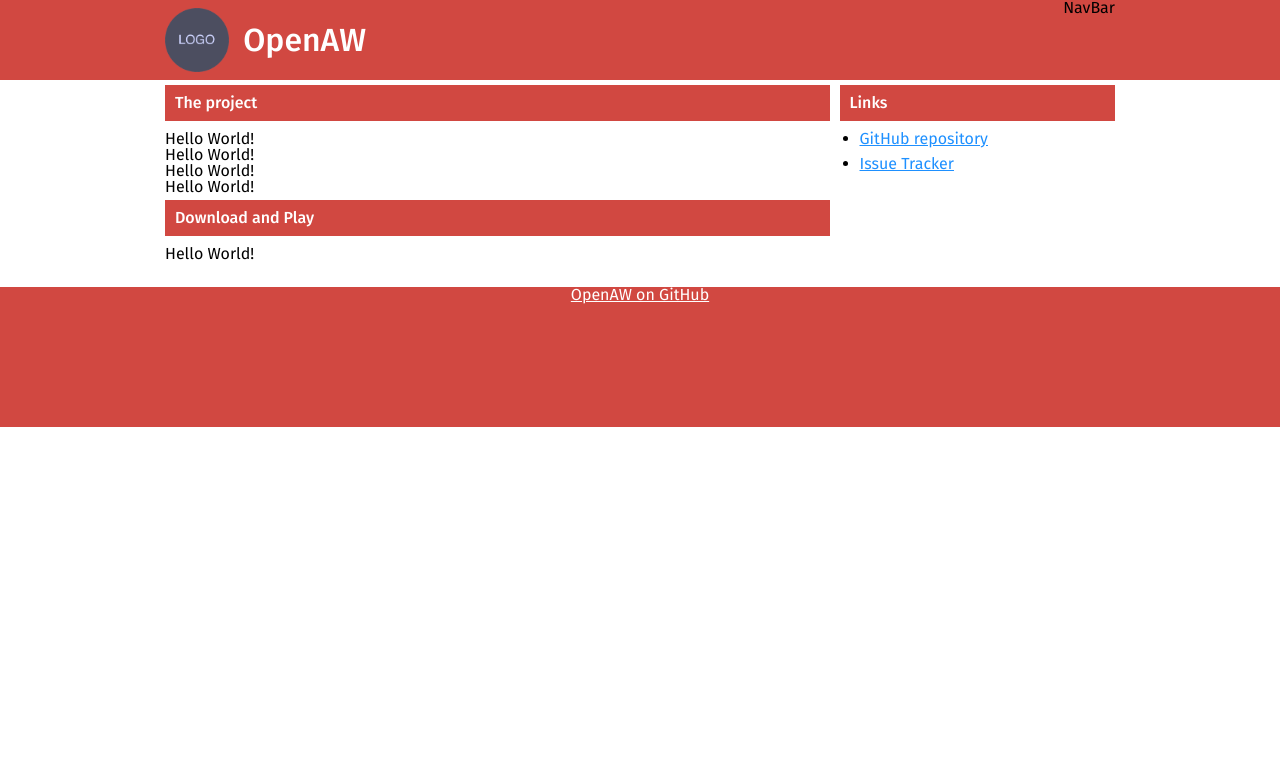
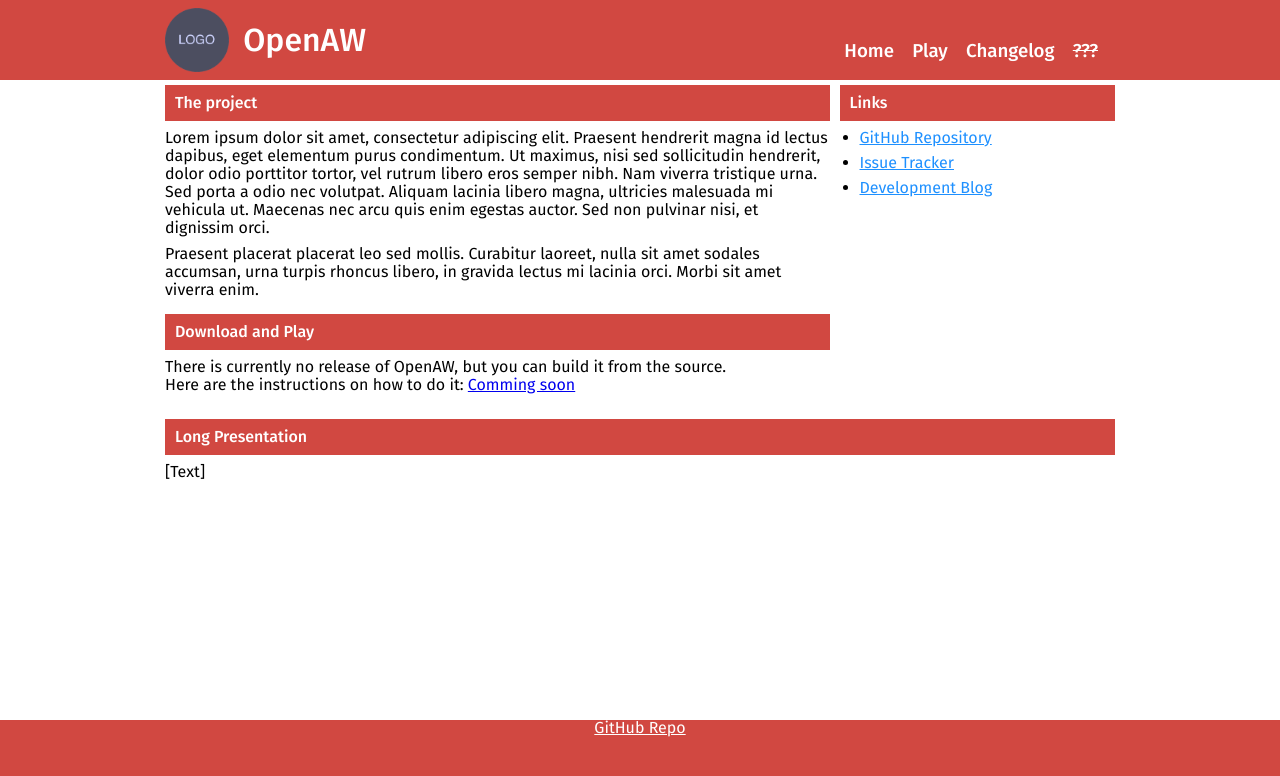
Before and after one commit to aziascreations/OpenAW, a plain HTML site: page index.html in a window 1280 px wide. Drawn offline with Linux system fonts and the light colour scheme.

Commit message:
Added new pages and Improved the main page

```diff
--- a/css/openaw.css
+++ b/css/openaw.css
@@ -3,9 +3,10 @@ body {
 	font-family: 'Fira Sans', sans-serif;/**/
 }
 
+/* Header */
 header {
     background-color: #d14841;
-    min-height: 80px;
+    height: 80px;
 }
 header a {
     text-decoration: none;
@@ -26,11 +27,79 @@ header img {
 	height: 64px;
     vertical-align: middle;
 }
+#topNavBar {
+	/*border: solid 1px red;/**/
+	height: 80px;
+	line-height: 80px; /* Workaround to align the text vertically */
+	margin-right: 10px;
+}
+#topNavBar a {
+	/*border: solid 1px blue;/**/
+	vertical-align: middle;
+	display: inline-block;
+    line-height: normal;
+    font-size: 14pt;
+	font-weight: 500;
+	color: white;
+	padding: 5px 7px 5px 7px;
+	margin-top: 20px;
+}
+#topNavBar a:hover {
+	text-decoration: underline;
+}
+#topNavBar a.disabled {
+	text-decoration: line-through;
+}
+#topNavBar a.disabled:hover {
+	text-decoration: line-through;
+}
 
+/* Body */
+#body {
+	padding-bottom: 80px; /* Height of the footer*/
+}
+#body p {
+	line-height: 18px;
+}
+#body p + p {
+	margin-top: 8px;
+}
+h2, h3 {
+	margin: 5px 0 8px 0;
+	padding: 10px;
+	/*background-color: #e14938;*/
+	background-color: #d14841;
+	width: 100%;
+	color: white;
+	font-weight: 500;
+}
+p + h2 {
+	margin-top: 15px;
+}
+h3 {
+	margin-top: 15px;
+	background-color: #efefef;
+	color: #303030;
+}
+.links > li {
+    margin-left: 20px;
+    list-style-type: disc;
+	margin-top: 9px;
+}
+.links a {
+	color: dodgerblue;
+	text-decoration: underline;
+}
+
+
+/*http://matthewjamestaylor.com/blog/keeping-footers-at-the-bottom-of-the-page*/
 footer {
     /*background-color: #eb6b56;*/
+	position:absolute;
+	bottom:0;
     background-color: #d14841;
-	height: 140px;
+	height: 80px;
+	width: 100%;
     text-align: center;
     margin: 25px 0 0 0;
 }
@@ -47,6 +116,7 @@ footer a:hover {
     margin: 0 auto;
 }
 
+/* Misc */
 .fleft {
     float: left;
 }
@@ -58,29 +128,6 @@ footer a:hover {
     display: table;
     clear: both;
 }
-
-h2, h3 {
-	margin: 5px 0 10px 0;
-	padding: 10px;
-	/*background-color: #e14938;*/
-	background-color: #d14841;
-	width: 100%;
-	color: white;
-	font-weight: 500;
+.m-20 {
+	margin-top: 20px;
 }
-
-h3 {
-	margin-top: 15px;
-	background-color: #efefef;
-	color: #303030;
-}
-
-.links > li {
-    margin-left: 20px;
-    list-style-type: disc;
-	margin-top: 9px;
-}
-.links a {
-	color: dodgerblue;
-	text-decoration: underline;
-}
--- a/index.html
+++ b/index.html
@@ -12,13 +12,17 @@
 		<meta property="og:type" content="website" />
 		<meta property="og:url" content="http://aziasyur.github.io/Advance-Wars-Bootleg-Edition/" />
 		<meta property="og:image" content="http://aziasyur.github.io/OpenAW/img/placeholder.png" />
+		<meta property="og:image:type" content="image/png" />
+		<meta property="og:image:width" content="500" />
+		<meta property="og:image:height" content="350" />
 		<meta property="og:description" content="Description Here" />
+		<!-- Will be done later
 		<meta name="twitter:card" content="summary">
 		<meta name="twitter:url" content="http://aziasyur.github.io/OpenAW/">
 		<meta name="twitter:title" content="OpenAW project">
 		<meta name="twitter:description" content="Description Here">
 		<meta name="twitter:image" content="OpenAW project">
-		<meta name="twitter:site" content="@AziasCreations">
+		<meta name="twitter:site" content="@AziasCreations">-->
 
 		<link rel="shortcut icon" href="favicon.ico">
 
@@ -33,36 +37,45 @@
 		<header>
 			<div class="container fclear">
 				<div class="fleft">
-					<a href="#logo">
+					<a href="./">
 						<img src="./img/logo.png" alt="logo">
 						<h1>OpenAW</h1>
 					</a>
 				</div>
-				<div class="fright">
-					<p>NavBar</p>
-				</div>
+
+				<nav id="topNavBar" class="fright">
+					<a href="./">Home</a>
+					<a href="./play.html">Play</a>
+					<a href="./changelog.html">Changelog</a>
+					<a href="./" class="disabled">???</a>
+				</nav>
 			</div>
 		</header>
 
-		<div class="container">
+		<div id="body" class="container">
 			<div class="crow no-gutter up">
 				<div class="w-70">
 					<h2>The project</h2>
-					<p>Hello World!</p>
-					<p>Hello World!</p>
-					<p>Hello World!</p>
-					<p>Hello World!</p>
+					<p>Lorem ipsum dolor sit amet, consectetur adipiscing elit. Praesent hendrerit magna id lectus dapibus, eget elementum purus condimentum. Ut maximus, nisi sed sollicitudin hendrerit, dolor odio porttitor tortor, vel rutrum libero eros semper nibh. Nam viverra tristique urna. Sed porta a odio nec volutpat. Aliquam lacinia libero magna, ultricies malesuada mi vehicula ut. Maecenas nec arcu quis enim egestas auctor. Sed non pulvinar nisi, et dignissim orci.</p>
+					<p>Praesent placerat placerat leo sed mollis. Curabitur laoreet, nulla sit amet sodales accumsan, urna turpis rhoncus libero, in gravida lectus mi lacinia orci. Morbi sit amet viverra enim.</p>
 
 					<h2>Download and Play</h2>
-					<p>Hello World!</p>
+					<p>There is currently no release of OpenAW, but you can build it from the source.<br>Here are the instructions on how to do it: <a href="#">Comming soon</a></p>
 				</div>
 				<div class="w-1"></div>
 				<div class="w-29">
 					<h2>Links</h2>
 					<ul class="links">
-						<li><a href="#repo">GitHub repository</a></li>
-						<li><a href="#issue">Issue Tracker</a></li>
+						<li><a href="https://github.com/AziasYur/OpenAW">GitHub Repository</a></li>
+						<li><a href="https://github.com/AziasYur/OpenAW/issues">Issue Tracker</a></li>
+						<li><a href="http://openaw.blogspot.be/">Development Blog</a></li>
 					</ul>
+				</div>
+			</div>
+			<div class="crow no-gutter up m-20">
+				<div class="w-100">
+					<h2>Long Presentation</h2>
+					<p>[Text]</p>
 				</div>
 			</div>
 
@@ -73,8 +86,17 @@
 
 		<footer>
 			<div class="container">
-				<p><a href="https://github.com/AziasYur/Advance-Wars-Bootleg-Edition">OpenAW on GitHub</a></p>
+				<p><a href="https://github.com/AziasYur/Advance-Wars-Bootleg-Edition">GitHub Repo</a></p>
 			</div>
 		</footer>
 	</body>
+
+	<script>
+		(function(i,s,o,g,r,a,m){i['GoogleAnalyticsObject']=r;i[r]=i[r]||function(){
+		(i[r].q=i[r].q||[]).push(arguments)},i[r].l=1*new Date();a=s.createElement(o),
+		m=s.getElementsByTagName(o)[0];a.async=1;a.src=g;m.parentNode.insertBefore(a,m)
+		})(window,document,'script','https://www.google-analytics.com/analytics.js','ga');
+		ga('create', 'UA-81131101-1', 'auto');
+		ga('send', 'pageview');
+	</script>
 </html>
```
Also changed, not shown: changelog.html (added, +76 -0 lines), play.html (added, +76 -0 lines), css/openaw.min.css, readme.md (added), 1 other file.
